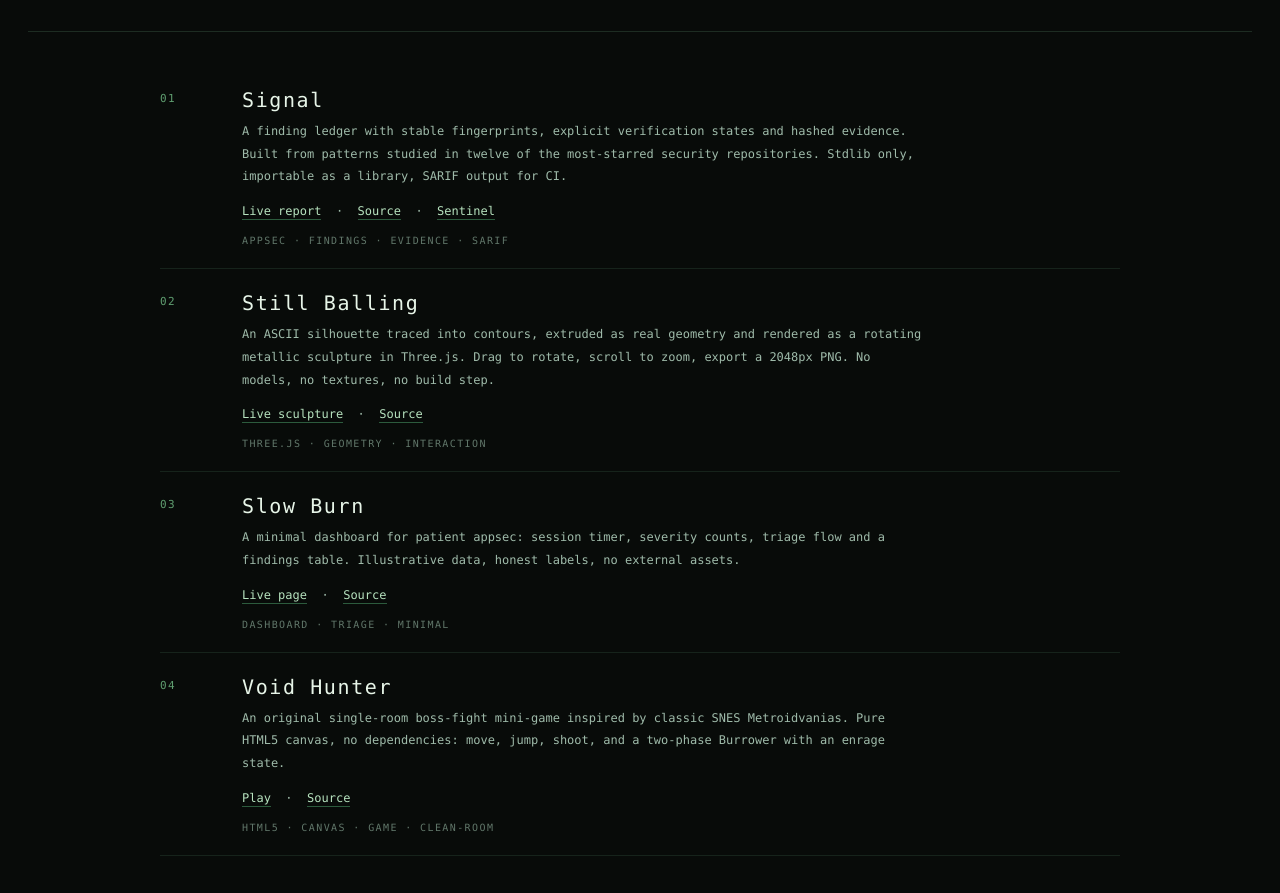
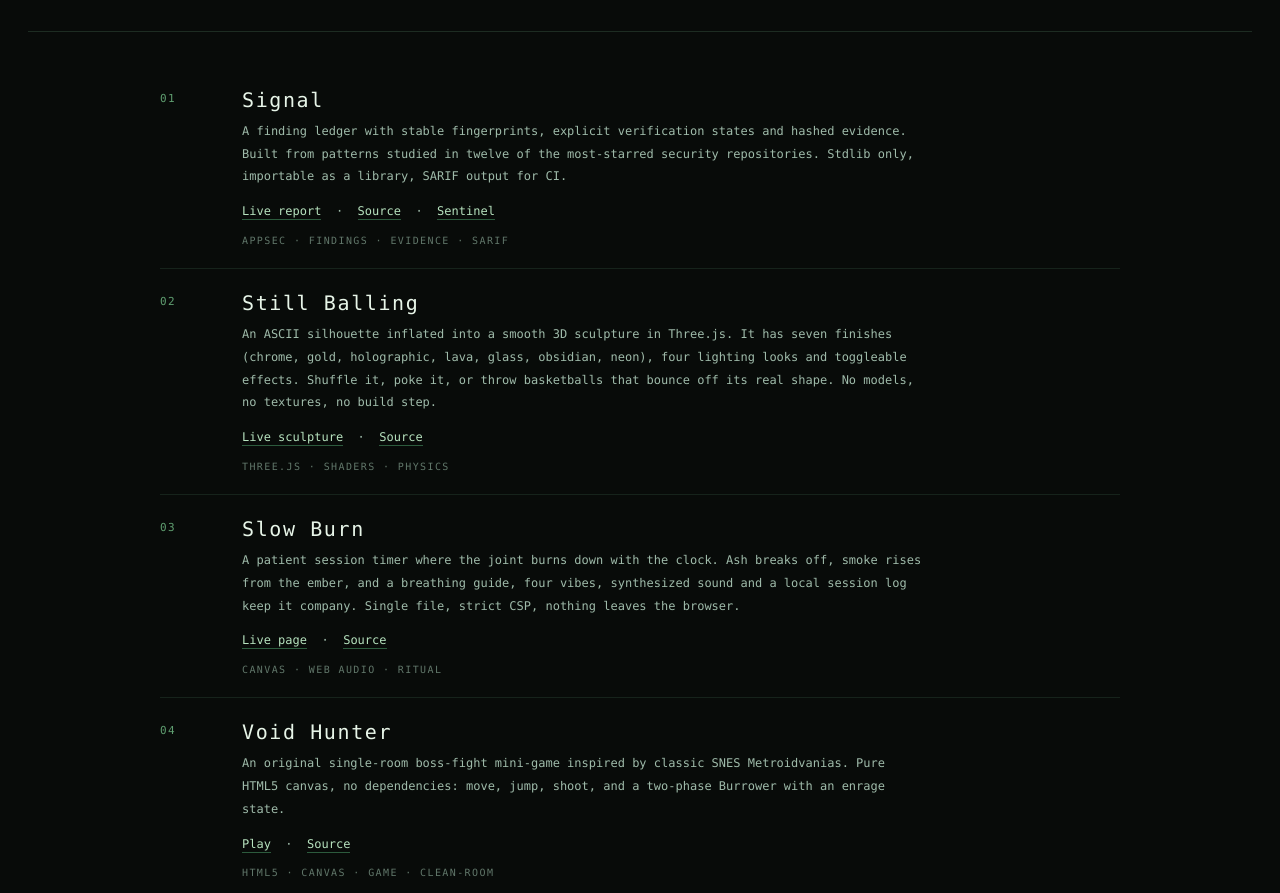
Before and after one commit to arrojchino/arrojchino.github.io, a plain HTML site: page index.html in a window 1280 px wide. Shown: the part 182-1075 px from the top of the page. Drawn offline with Linux system fonts and the light colour scheme.

Commit message:
Portfolio: refresh Still Balling and Slow Burn descriptions

```diff
--- a/index.html
+++ b/index.html
@@ -27,14 +27,14 @@ footer{margin-top:40px;font-size:10px;letter-spacing:.14em;color:#5e7466;line-he
 <div class="tags">appsec · findings · evidence · sarif</div></div></div>
 
 <div class="row"><div class="num">02</div><div><h2>Still Balling</h2>
-<p>An ASCII silhouette traced into contours, extruded as real geometry and rendered as a rotating metallic sculpture in Three.js. Drag to rotate, scroll to zoom, export a 2048px PNG. No models, no textures, no build step.</p>
+<p>An ASCII silhouette inflated into a smooth 3D sculpture in Three.js. It has seven finishes (chrome, gold, holographic, lava, glass, obsidian, neon), four lighting looks and toggleable effects. Shuffle it, poke it, or throw basketballs that bounce off its real shape. No models, no textures, no build step.</p>
 <p><a href="https://arrojchino.github.io/balling/">Live sculpture</a> &nbsp;·&nbsp; <a href="https://github.com/arrojchino/balling">Source</a></p>
-<div class="tags">three.js · geometry · interaction</div></div></div>
+<div class="tags">three.js · shaders · physics</div></div></div>
 
 <div class="row"><div class="num">03</div><div><h2>Slow Burn</h2>
-<p>A minimal dashboard for patient appsec: session timer, severity counts, triage flow and a findings table. Illustrative data, honest labels, no external assets.</p>
+<p>A patient session timer where the joint burns down with the clock. Ash breaks off, smoke rises from the ember, and a breathing guide, four vibes, synthesized sound and a local session log keep it company. Single file, strict CSP, nothing leaves the browser.</p>
 <p><a href="https://arrojchino.github.io/burn/">Live page</a> &nbsp;·&nbsp; <a href="https://github.com/arrojchino/burn">Source</a></p>
-<div class="tags">dashboard · triage · minimal</div></div></div>
+<div class="tags">canvas · web audio · ritual</div></div></div>
 <div class="row"><div class="num">04</div><div><h2>Void Hunter</h2>
 <p>An original single-room boss-fight mini-game inspired by classic SNES Metroidvanias. Pure HTML5 canvas, no dependencies: move, jump, shoot, and a two-phase Burrower with an enrage state.</p>
 <p><a href="https://arrojchino.github.io/void-hunter/">Play</a> &nbsp;·&nbsp; <a href="https://github.com/arrojchino/arrojchino.github.io/tree/main/void-hunter">Source</a></p>
```
